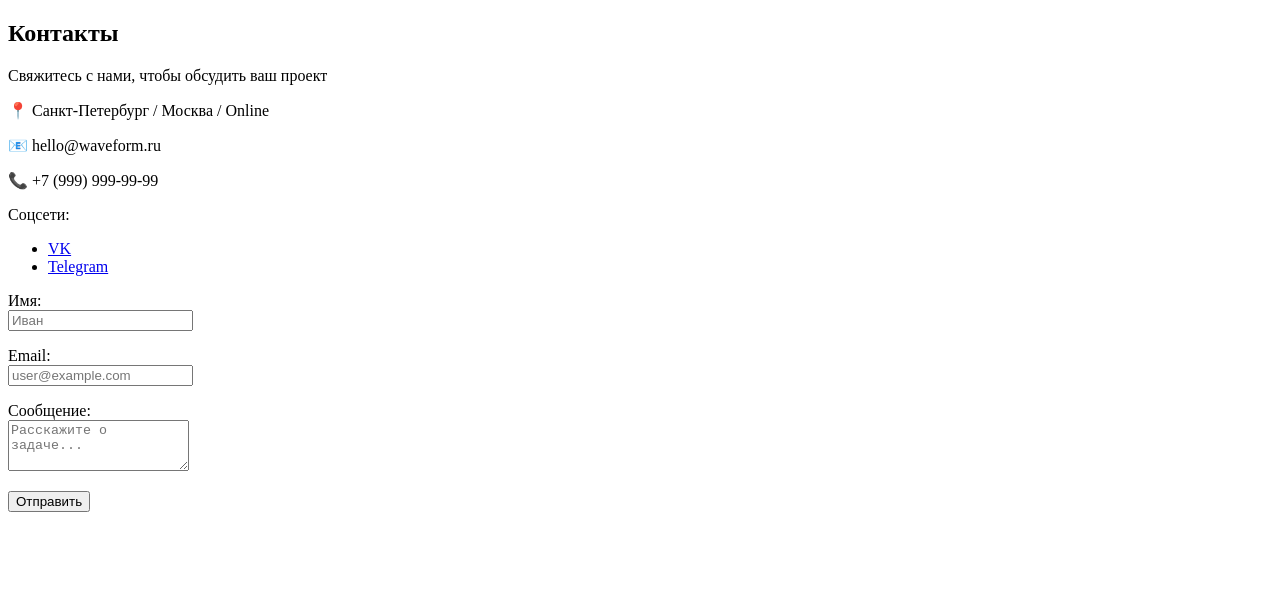
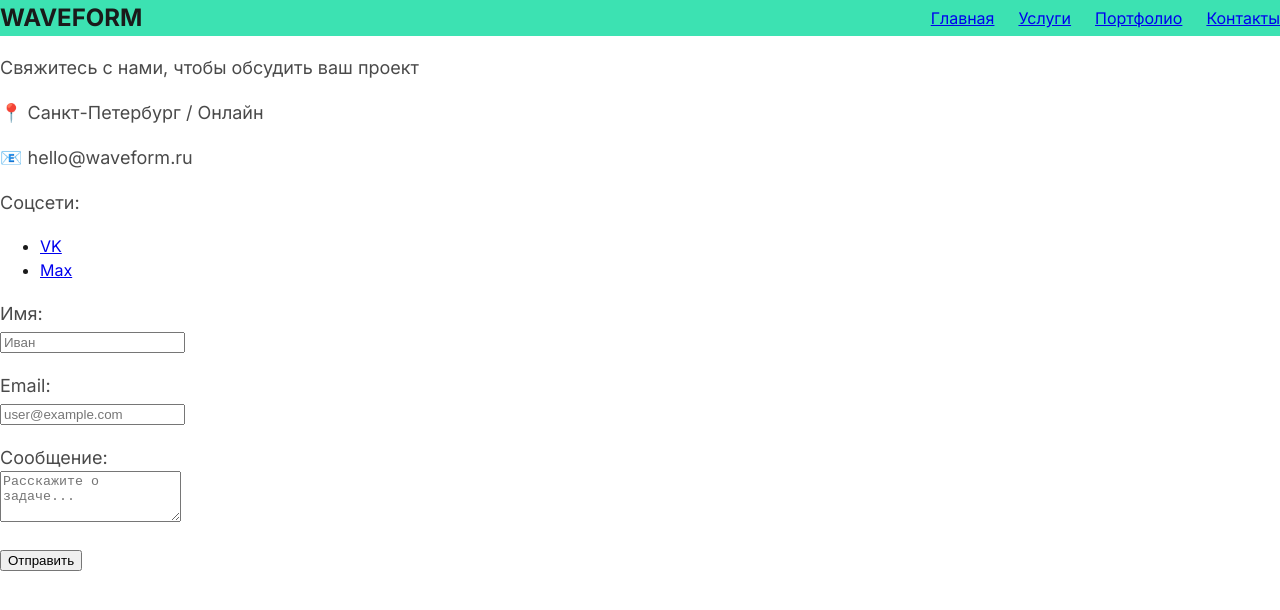
Before and after one commit to Morner01/music, a plain HTML site: page contacts.html in a window 1280 px wide. Drawn offline with Linux system fonts and the light colour scheme.

Commit message:
contacts

```diff
--- a/contacts.html
+++ b/contacts.html
@@ -7,27 +7,42 @@
   <link rel="stylesheet" href="./css/contacts.css">
 </head>
 <body>
-        <!-- БЛОК "КОНТАКТЫ" -->
+  <header>
+    <div>
+      <!-- Навигационное меню -->
+      <nav class="logo">
+        <!-- Контакты -->
+        <div>
+          <strong>WAVEFORM</strong>
+        </div>
+        <ul class="about-ul">
+          <li><a href="index.html">Главная</a></li>
+          <li><a href="services.html" class="services-btn" target="_blank">Услуги</a></li>
+          <li><a href="#">Портфолио</a></li>
+          <li><a href="contacts.html" class="contact-btn" target="_blank">Контакты</a></li>
+        </ul>
+      </nav>
+    </div>
+  </header>
+        <!-- Блок "Контакты" -->
     <section>
       <div>
-        <h2>Контакты</h2>
         <p>Свяжитесь с нами, чтобы обсудить ваш проект</p>
       </div>
       <div>
         <div>
-          <p>📍 Санкт-Петербург / Москва / Online</p>
+          <p>📍 Санкт-Петербург / Онлайн</p>
           <p>📧 hello@waveform.ru</p>
-          <p>📞 +7 (999) 999-99-99</p>
           <div>
             <p>Соцсети:</p>
             <ul>
               <li><a href="#">VK</a></li>
-              <li><a href="#">Telegram</a></li>
+              <li><a href="#">Max</a></li>
             </ul>
           </div>
         </div>
         <div>
-          <form>
+          <form class="user-form">
             <p>
               <label for="name">Имя:</label><br>
               <input type="text" id="name" name="name" placeholder="Иван">
--- a/css/contacts.css
+++ b/css/contacts.css
@@ -0,0 +1,51 @@
+@import url('https://fonts.googleapis.com/css2?family=Inter:opsz,wght@14..32,300;14..32,400;14..32,600;14..32,700&display=swap');
+p {
+    font-size: 18px;
+    color: #4a4a4a;
+}
+
+.contacts-logo {
+    background-color: #3CE2B2;
+    width: 100%;
+    position: fixed;
+}
+
+body {
+    background-size: cover;
+    background-position: center;
+    background-repeat: no-repeat;
+    background: #FFFFFF;
+    margin: 0px;
+    padding: 0px;
+    font-family: 'Inter', sans-serif;
+    line-height: 1.5;
+    color: #1a1a1a;
+    overflow: hidden;
+}
+
+.logo {
+    display: flex;
+    justify-content: space-between;
+    align-items: center;
+    width: 100%;
+}
+
+.about-ul {
+    display: flex;
+    flex-direction: row;
+    gap: 24px;
+    list-style: none;
+    margin: 0;
+    padding: 0;
+}
+
+.logo div:first-child {
+    font-size: 24px;
+    font-weight: 700;
+    margin-right: auto;
+}
+
+header {
+    background-color: #3CE2B2;
+    bottom: 8px;
+}
```
Also changed, not shown: index.html (+1 -1 lines), services.html (+4 -3 lines).
